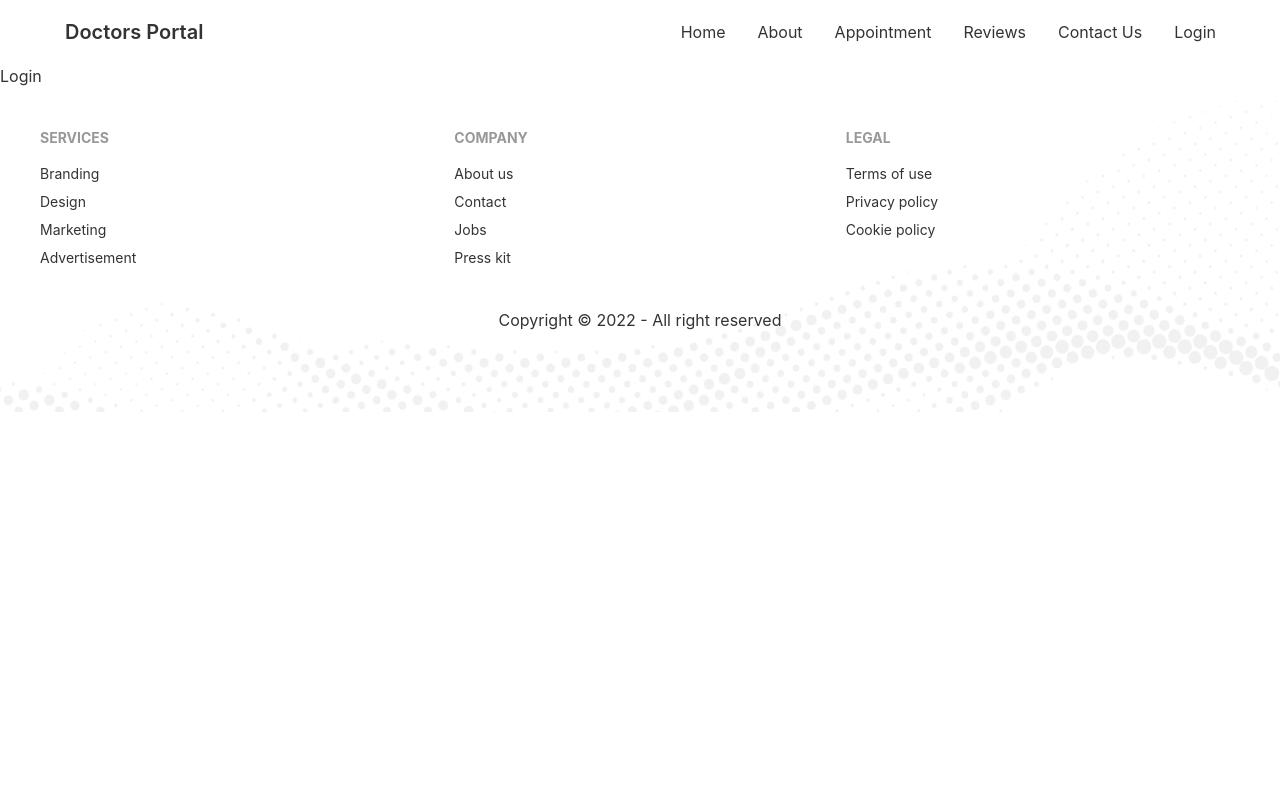
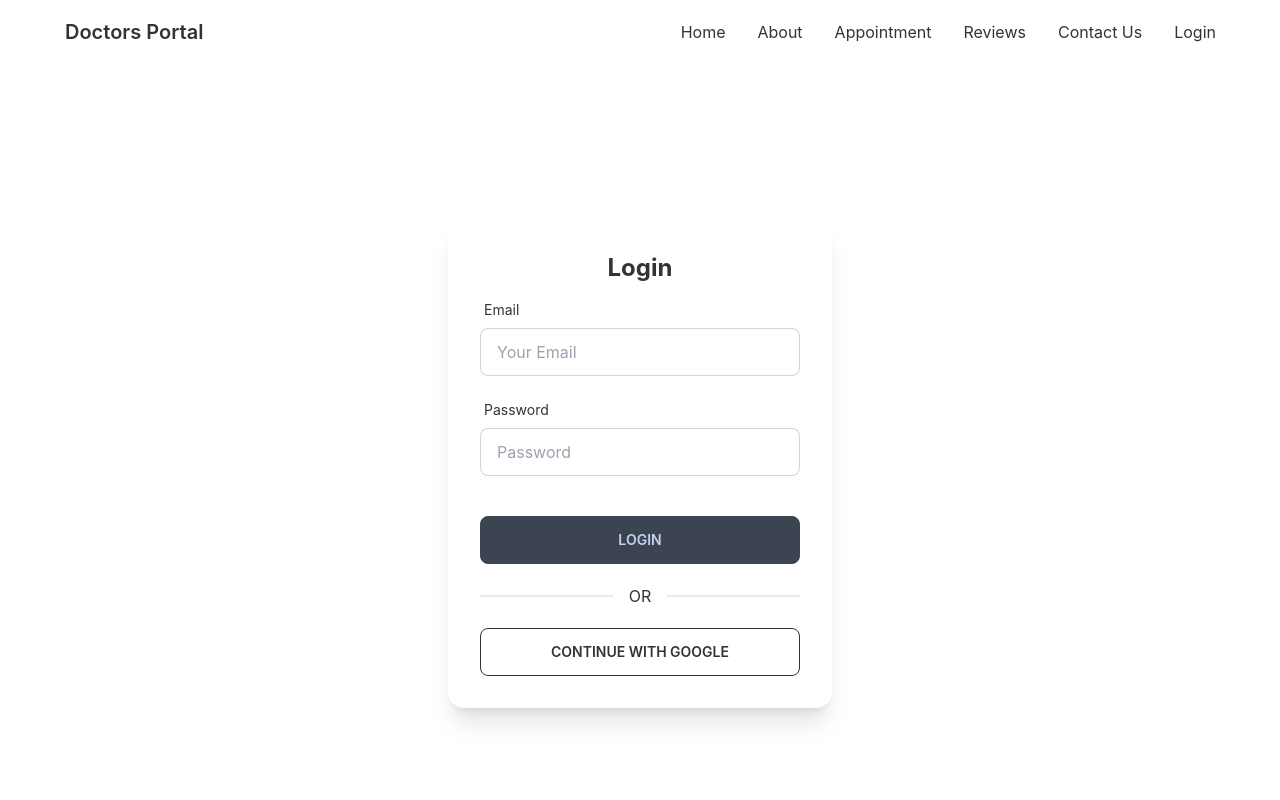
Before and after one commit to zhSHUVO/doctors-portal-client, a React (Create React App) app: page /login in a window 1280 px wide. Shown: the top 800 px of the page. Built offline with nearby package versions, Linux system fonts and the light colour scheme; no server answers; the HTML template or start-up script is replaced by a standard one.

Commit message:
login form and google signin

```diff
--- a/package.json
+++ b/package.json
@@ -8,9 +8,12 @@
     "@testing-library/user-event": "^13.5.0",
     "daisyui": "^2.14.3",
     "date-fns": "^2.28.0",
+    "firebase": "^9.8.1",
     "react": "^18.1.0",
     "react-day-picker": "^8.0.4",
     "react-dom": "^18.1.0",
+    "react-firebase-hooks": "^5.0.3",
+    "react-hook-form": "^7.31.1",
     "react-router-dom": "^6.3.0",
     "react-scripts": "5.0.1",
     "web-vitals": "^2.1.4"
--- a/src/Pages/Login/Login.js
+++ b/src/Pages/Login/Login.js
@@ -1,9 +1,114 @@
 import React from "react";
+import { useSignInWithGoogle } from "react-firebase-hooks/auth";
+import { useForm } from "react-hook-form";
+import auth from "../../firebaseinit";
 
 const Login = () => {
+    const [signInWithGoogle, user, loading, error] = useSignInWithGoogle(auth);
+    const {
+        register,
+        formState: { errors },
+        handleSubmit,
+    } = useForm();
+
+    const onSubmit = (data) => {
+        console.log(data);
+    };
+
     return (
-        <div>
-            <h1>Login</h1>
+        <div className="h-screen flex justify-center items-center">
+            <div className="card w-96 bg-base-100 shadow-xl">
+                <div className="card-body">
+                    <h2 className="text-center text-2xl font-bold">Login</h2>
+                    <form onSubmit={handleSubmit(onSubmit)}>
+                        <div className="form-control w-full max-w-xs">
+                            <label className="label">
+                                <span className="label-text">Email</span>
+                            </label>
+                            <input
+                                {...register("email", {
+                                    required: {
+                                        value: true,
+                                        message: "email is required",
+                                    },
+                                    pattern: {
+                                        value: /[a-z0-9]+@[a-z]+\.[a-z]{2,3}/,
+                                        message:
+                                            "provide a valid email address",
+                                    },
+                                })}
+                                type="email"
+                                placeholder="Your Email"
+                                className="input input-bordered w-full max-w-xs"
+                            />
+                            <label className="label">
+                                {errors.email?.type === "required" && (
+                                    <span className="label-text-alt text-red-500">
+                                        {errors.email.message}
+                                    </span>
+                                )}
+                                {errors.email?.type === "pattern" && (
+                                    <span className="label-text-alt text-red-500">
+                                        {errors.email.message}
+                                    </span>
+                                )}
+                            </label>
+                        </div>
+                        <div className="form-control w-full max-w-xs">
+                            <label className="label">
+                                <span className="label-text">Password</span>
+                            </label>
+                            <input
+                                {...register("password", {
+                                    required: {
+                                        value: true,
+                                        message: "password is required",
+                                    },
+                                    minLength: {
+                                        value: 6,
+                                        message:
+                                            "must be at least 6 characters",
+                                    },
+                                })}
+                                type="password"
+                                placeholder="Password"
+                                className="input input-bordered w-full max-w-xs"
+                            />
+                            <label className="label">
+                                {errors.password?.type === "required" && (
+                                    <span className="label-text-alt text-red-500">
+                                        {errors.password.message}
+                                    </span>
+                                )}
+                                {errors.password?.type === "minLength" && (
+                                    <span className="label-text-alt text-red-500">
+                                        {errors.password.message}
+                                    </span>
+                                )}
+                            </label>
+                        </div>
+
+                        <input />
+                        {errors.firstName?.type === "required" &&
+                            "First name is required"}
+
+
+                        <input
+                            className="btn w-full max-w-xs"
+                            type="submit"
+                            value="login"
+                        />
+                    </form>
+
+                    <div className="divider">OR</div>
+                    <button
+                        onClick={() => signInWithGoogle()}
+                        className="btn btn-outline"
+                    >
+                        Continue with Google
+                    </button>
+                </div>
+            </div>
         </div>
     );
 };
--- /dev/null
+++ b/src/firebaseinit.js
@@ -0,0 +1,23 @@
+// Import the functions you need from the SDKs you need
+import { initializeApp } from "firebase/app";
+import { getAuth } from "firebase/auth";
+
+// TODO: Add SDKs for Firebase products that you want to use
+// https://firebase.google.com/docs/web/setup#available-libraries
+
+// Your web app's Firebase configuration
+const firebaseConfig = {
+    apiKey: process.env.REACT_APP_API_KEY,
+    authDomain: process.env.REACT_APP_AUTH_DOMAIN,
+    projectId: process.env.REACT_APP_PROJECT_ID,
+    storageBucket: process.env.REACT_APP_STORAGE_BUCKET,
+    messagingSenderId: process.env.REACT_APP_MESSAGING_SENDER_ID,
+    appId: process.env.REACT_APP_APP_ID,
+};
+
+// Initialize Firebase
+const app = initializeApp(firebaseConfig);
+
+const auth = getAuth(app);
+
+export default auth;
```
Also changed, not shown: 1 other file (tests, documents, lock files or other folders).
